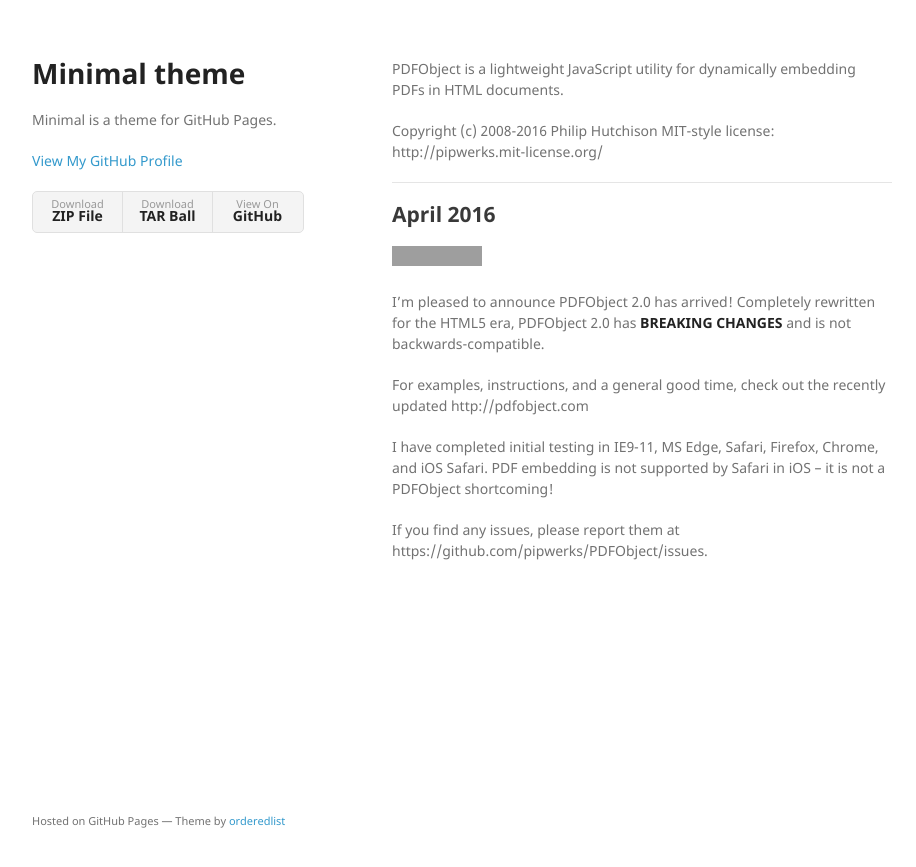
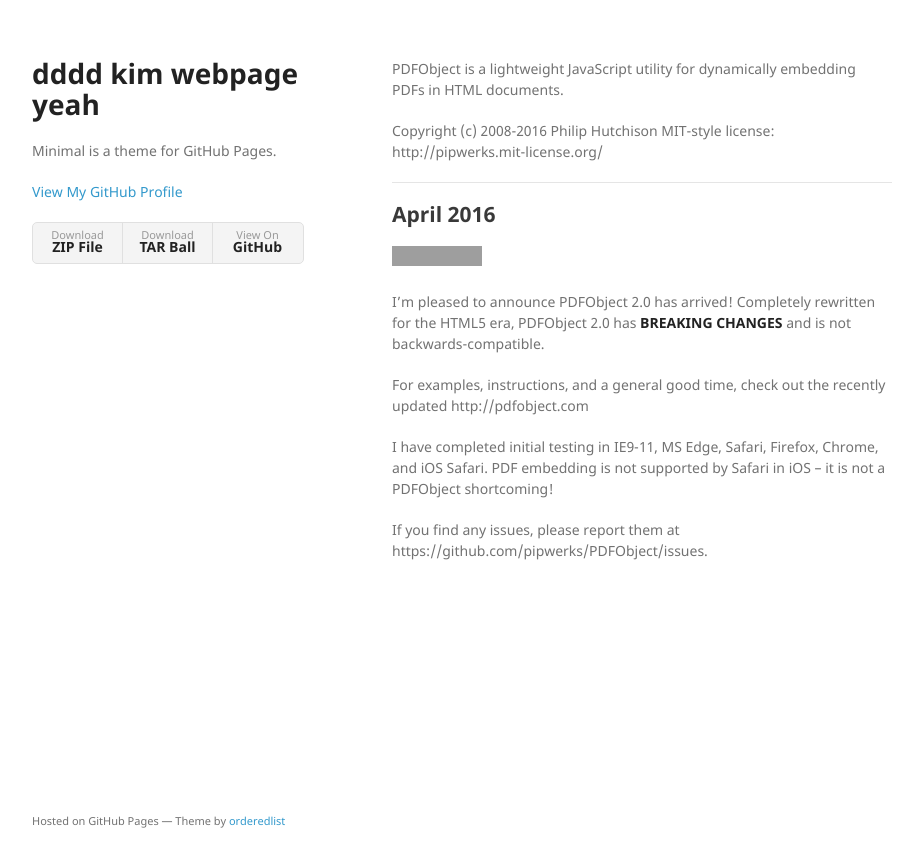
Before and after one commit to kimdukgyoo/kimdukgyoo.github.io, a Jekyll site: the page built from js/readme.md, in a window 1280 px wide. Shown: the top 867 px of the page, without its empty margins (178-1094 px from the left). Built offline with Jekyll 4.4.1, drawn with Linux system fonts in a browser that asks for light colours; our own code applies the rules of GitHub Pages for plain Markdown files; grey boxes are pictures that could not be loaded.

Commit message:
Update default.html

```diff
--- a/_layouts/default.html
+++ b/_layouts/default.html
@@ -14,7 +14,7 @@
   <body>
     <div class="wrapper">
       <header>
-        <h1>{{ site.title | default: site.github.repository_name }}</h1>
+        <h1>dddd kim webpage yeah</h1>
         <p>{{ site.description | default: site.github.project_tagline }}</p>
 
         {% if site.github.is_project_page %}
```
